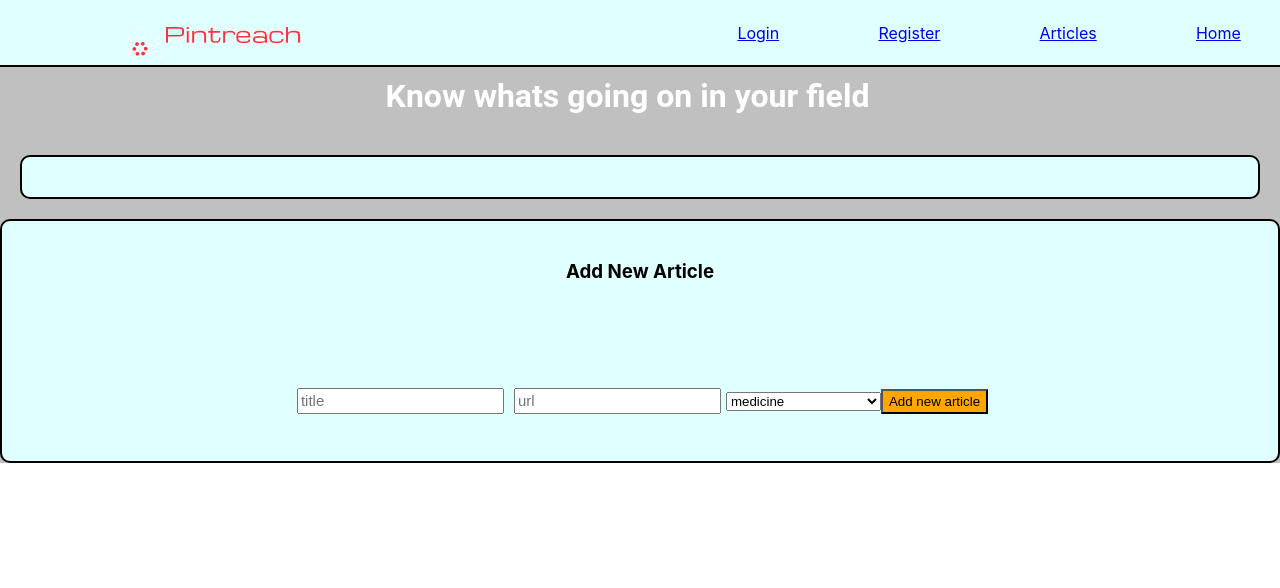
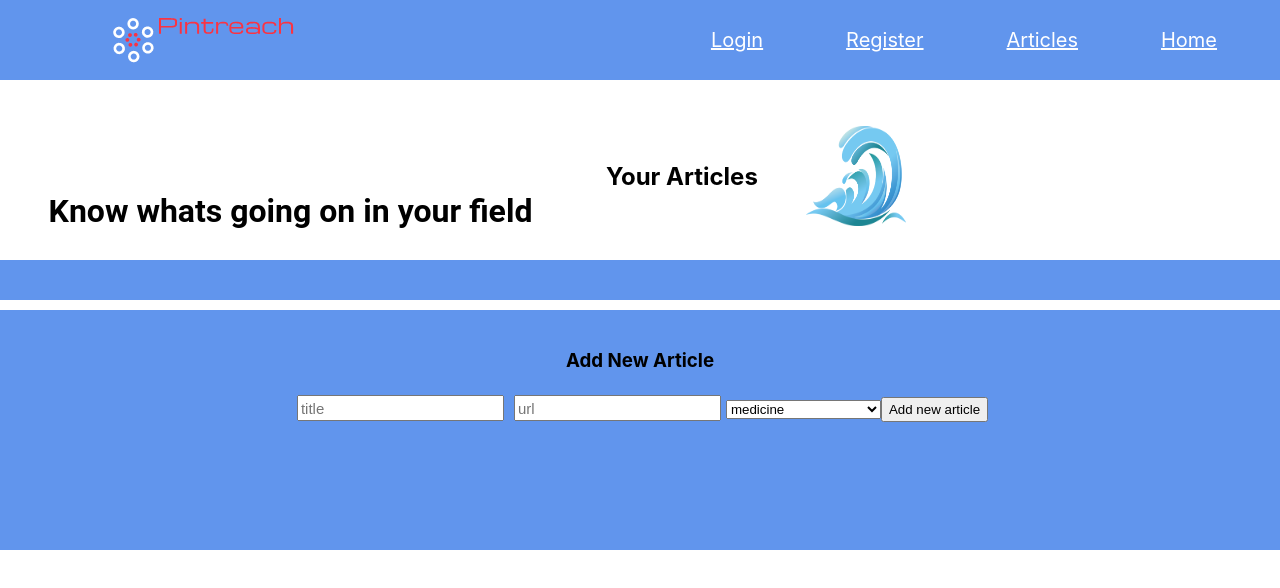
Before and after one commit to pintreach/buildweek-pintreach-FE, a React (Create React App) app in the folder pintreach/: page / in a window 1280 px wide. Shown: the top 588 px of the page. Built offline with nearby package versions, Linux system fonts and the light colour scheme.

Commit message:
styling to match ui

```diff
--- a/pintreach/src/App.css
+++ b/pintreach/src/App.css
@@ -1,33 +1,54 @@
 .App {
   text-align: center;
-  background-color: silver;
+  background-color: white;
   padding: 2px 0 0 0;
 }
 h1{
-  color: white;
+
   font-family:  'Roboto', sans-serif;
-  margin: 55px 25px 0 0;
+  margin: 70px 25px 0 0;
   padding: 20px 0;
 
 }
+
 .navbar {
+ background-color: #6195ED;
+  }
+a{
+  color: white;
+  font-size: 20px;
+}
+ul{
   display: flex;
   justify-content: space-evenly;
   align-items: center;
   margin: 0;
   padding: 20px;
-  background-color: lightcyan;
+  background-color: #6195ED;
   position: fixed;
   top: 0;
-  height: 25px;
+  height: 40px;
   width: 100%;
   z-index: 2;
   cursor: pointer;
-  border-bottom: 2px solid black;
+  width: 100%;
 }
-
 
 img{
  margin: 0 325px 0 0;
 
 }
+
+.header{
+  display: flex;
+  padding: 100px 0 0 0;
+  justify-content: space-evenly;
+  align-items: center;
+
+
+}
+
+.imgwave{
+  height: 100px;
+  width: 100px;
+}
--- a/pintreach/src/App.js
+++ b/pintreach/src/App.js
@@ -5,6 +5,7 @@ import { Route } from "react-router-dom";
 import Login from "./components/Login";
 import Register from "./components/Register";
 import NavBar from "./components/NavBar"
+import splashbg from "./components/splashbg.png"
 
 
 class App extends Component {
@@ -24,7 +25,11 @@ class App extends Component {
     return (
       <div className="App">
         <NavBar />
+        <div className="header">
         <h1>Know whats going on in your field</h1>
+        <h2>Your Articles</h2>
+        <img className="imgwave" src={splashbg} alt="Logo" />
+        </div>
         <Route path="/login" component={Login} />
         <Route path="/register" render={props=><Register {...props}/>} />
         <Route exact path="/"
--- a/pintreach/src/components/NavBar.js
+++ b/pintreach/src/components/NavBar.js
@@ -1,33 +1,35 @@
 import React from 'react';
-import logo from '../components/logo.png';
+import logos from '../components/logos.png';
 import { NavLink } from "react-router-dom";
 
 
 const Navbar = () => {
 	return (
-		<ul className="navbar">
-			<ul>
-				<img src={logo} alt="Logo" />
-			</ul>
-			<ul>
+			<div className="navbar">
+		<ul>
+			<div>
+				<img src={logos} alt="Logo" />
+			</div>
+			<div>
 				<NavLink exact to="/login" activeClassName="activeNavButton">
 					Login
 				</NavLink>
-			</ul>
-			<ul>
+			</div>
+			<div>
 				<NavLink exact to="/register" activeClassName="activeNavButton">
 					Register
 				</NavLink>
-			</ul>
-			<ul>
+			</div>
+			<div>
 				<NavLink to="/" activeClassName="activeNavButton">
 					Articles
 				</NavLink>
+			</div>
+			<div>
+				<a href="http://pintereachui.netlify.com/">Home</a>
+			</div>
 			</ul>
-			<ul>
-				<a href="http://pintereachui.netlify.com/">Home</a>
-			</ul>
-		</ul>
+		</div>
 	);
 };
 
--- a/pintreach/src/components/Pintreach.css
+++ b/pintreach/src/components/Pintreach.css
@@ -1,54 +1,43 @@
-.pintreachForm{
+.pintreachForm {
   display: flex;
   flex-direction: column-reverse;
 }
-.pintreachList{
+.pintreachList {
   display: flex;
   flex-direction: column;
   justify-content: center;
   padding: 20px;
-   margin: 20px;
-    background-color: lightcyan;
-    border: 2px solid black;
-    border-radius: 10px;
+    margin: 10px 0;
+  background-color: #6195ed;
+
   align-items: center;
 }
-.Forms{
+.Forms {
   height: 200px;
-    border: 2px solid black;
-    border-radius: 10px;
+
   padding: 20px;
-    background-color: lightcyan;
 
+  background-color: #6195ed;
 }
-form{
-    padding: 50px 0;
-    margin:  50px 0;
-}
-.article-wrap{
+
+.article-wrap {
   display: flex;
   flex-direction: column;
   align-items: center;
-   border-radius: 10px;
-   border: 2px solid black;
+
   padding: 20px;
   margin: 20px;
   background-color: silver;
-
 }
-input{
+input {
   height: 20px;
   font-size: 15px;
   margin: 5px;
 }
-button{
-    color: black;
-    background-color: orange;
+button {
   height: 25px;
-    cursor: pointer;
 }
-p{
-    border: 1px solid black;
+p {
   background-color: beige;
   border-radius: 2px;
 }
```
Also changed, not shown: pintreach/src/components/logos.png (added), pintreach/src/components/splashbg.png (added). Lines whose indentation alone changed are shown as unchanged.
